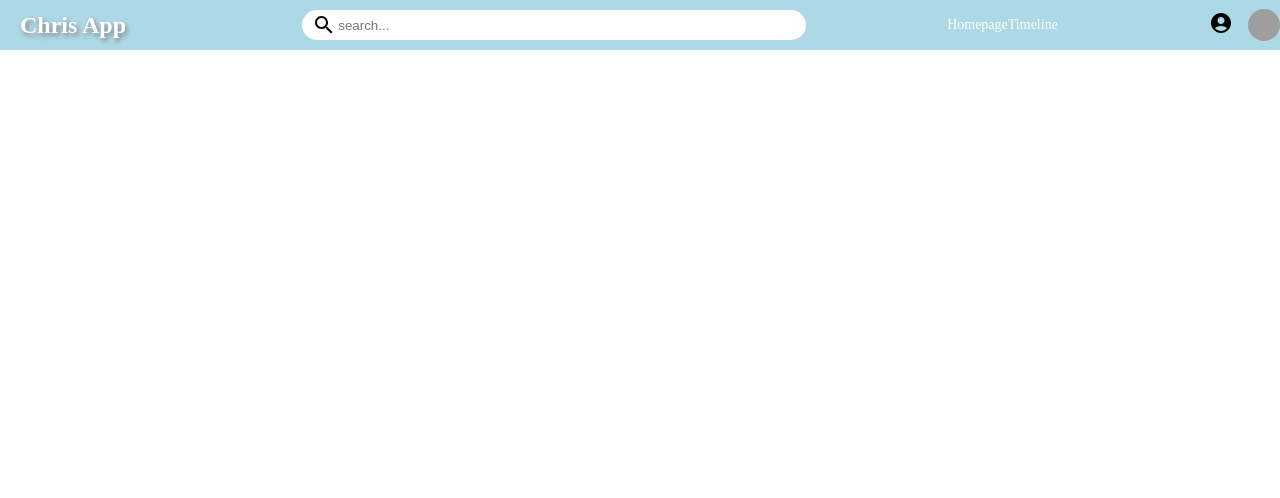
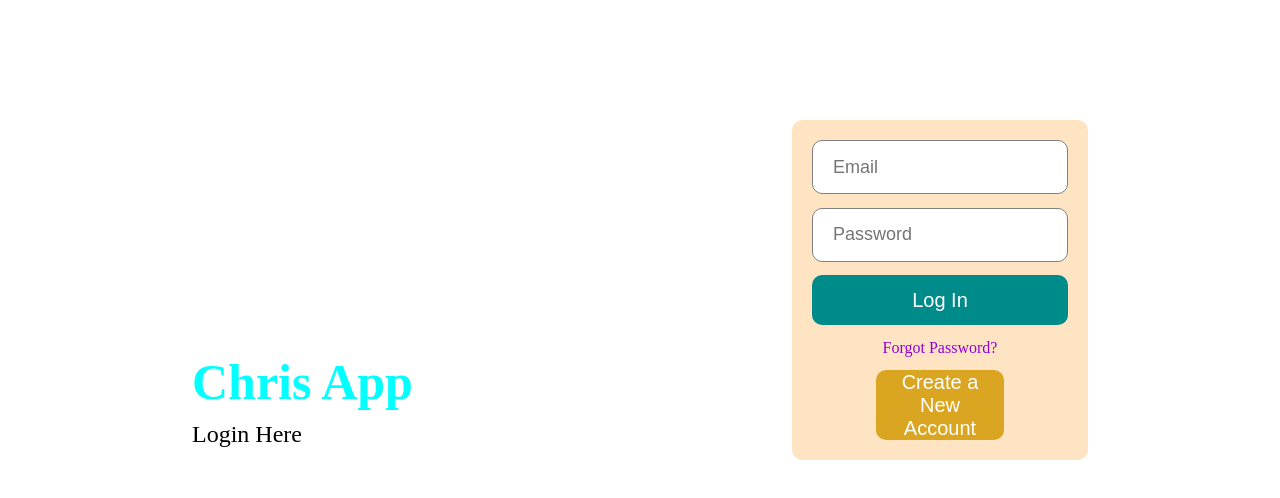
Before and after one commit to ChristopherA81/Social-App, a React (Create React App) app in the folder client/: page /login in a window 1280 px wide. Shown: the top 498 px of the page. Built offline with nearby package versions, Linux system fonts and the light colour scheme; grey boxes are pictures that could not be loaded.

Commit message:
components updated

```diff
--- a/client/src/App.js
+++ b/client/src/App.js
@@ -1,10 +1,23 @@
-import Home from "./pages/home/Home";
+// import { Router } from "express";
+import Home from './pages/home/Home';
+import Register from './pages/register/Register';
+import Login from './pages/login/Login';
+import Profile from './pages/profile/Profile';
 
+import {BrowserRouter as Router, Routes, Route} from 'react-router-dom';
 
+function App () {
+  return (
+    <Router>
+      <Routes>
+        <Route exact path="/" element={<Home/>}/>
+        <Route path="/login" element={<Login/>}/>
+        <Route path="/register" element={<Register/>}/>
+        <Route path="/profile:username" element={<Profile/>}/>
 
-
-function App() {
-  return <Home/>
+      </Routes>
+    </Router>
+  );
 }
 
 export default App;
--- a/client/src/components/topbar/Topbar.jsx
+++ b/client/src/components/topbar/Topbar.jsx
@@ -1,12 +1,18 @@
 import "./topbar.css"
 import SearchIcon from '@mui/icons-material/Search';
 import AccountCircleIcon from '@mui/icons-material/AccountCircle';
+import { Link } from "react-router-dom";
 
 export default function Topbar() {
+
+
   return (
     <div className="topbarContainer">
         <div className="topbarLeft">
+          <Link to="/" style={{textDecoration:"none"}}>
           <span className="logo">Chris App</span>
+          </Link>
+
         </div>
         <div className="topbarCenter">
           <div className="searchbar">
@@ -25,7 +31,7 @@ export default function Topbar() {
           <div className="topbarIconItem">
             <AccountCircleIcon/></div>
         </div>
-        <img className="topbarImg" src="/assets/IMG_1148.jpg" alt="" />
+        <img className="topbarImg" src="./assets/post.JPG"alt="" />
 
     </div>
   )
--- a/client/src/pages/login/Login.jsx
+++ b/client/src/pages/login/Login.jsx
@@ -1,6 +1,14 @@
-import "./login.css"
+import {useRef} from 'react';
+import './login.css';
 
-export default function Login() {
+export default function Login () {
+  const email = useRef ();
+  const password = useRef ();
+
+  const handleClick = e => {
+    e.preventDefault ();
+    console.log (email);
+  };
   return (
     <div className="login">
       <div className="loginWrapper">
@@ -11,16 +19,30 @@ export default function Login() {
           </span>
         </div>
         <div className="loginRight">
-                <div className="loginBox">
-                    <input placeholder="Email" className="loginInput" />
-                    <input placeholder="Password" className="loginInput" />
+          <form className="loginBox" onSubmit={handleClick}>
+            <input
+              placeholder="Email"
+              type="email"
+              required
+              className="loginInput"
+              ref={email}
+            />
+            <input
+              placeholder="Password"
+              type="password"
+              required
+              className="loginInput"
+              ref={password}
+            />
             <button className="loginButton">Log In </button>
             <span className="loginForgot">Forgot Password?</span>
-                    <button className="loginRegisterButton">Create a New Account</button>
-                </div>
+            <button className="loginRegisterButton">
+              Create a New Account
+            </button>
+          </form>
         </div>
       </div>
 
     </div>
-  )
+  );
 }
--- a/client/src/pages/profile/Profile.jsx
+++ b/client/src/pages/profile/Profile.jsx
@@ -1,7 +1,21 @@
-import "./profile.css"
-import Topbar from "../../components/topbar/Topbar"
+import "./profile.css";
+import Topbar from "../../components/topbar/Topbar";
+import { useEffect, useState } from "react";
+import axios from "axios";
+
 
 export default function Profile() {
+  const [user, setUser] = useState({});
+
+  useEffect(() => {
+    const fetchUser = async () => {
+      const res = await axios.get(`/users?username=chris`);
+      setUser(res.data);
+    };
+    fetchUser();
+  }, []);
+
+
   return (
     <div>
        <>
```
Also changed, not shown: client/src/context/AuthContext.js (added, +13 -0 lines), client/public/assets/post.jpg (added), client/src/context/AuthActions.js (added), client/src/context/AuthReducer.js (added). Lines whose indentation alone changed are shown as unchanged.
